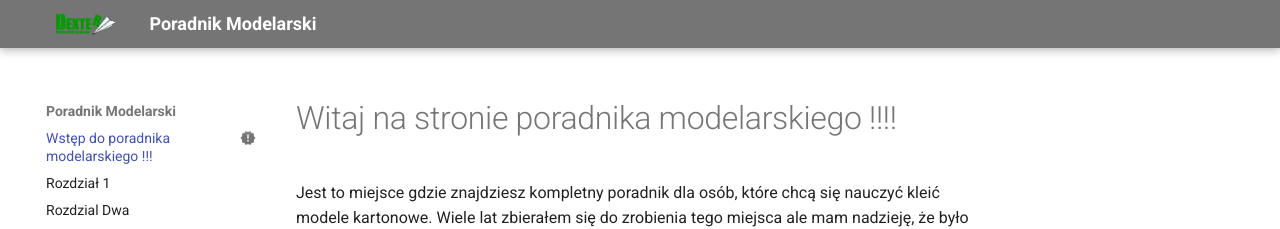
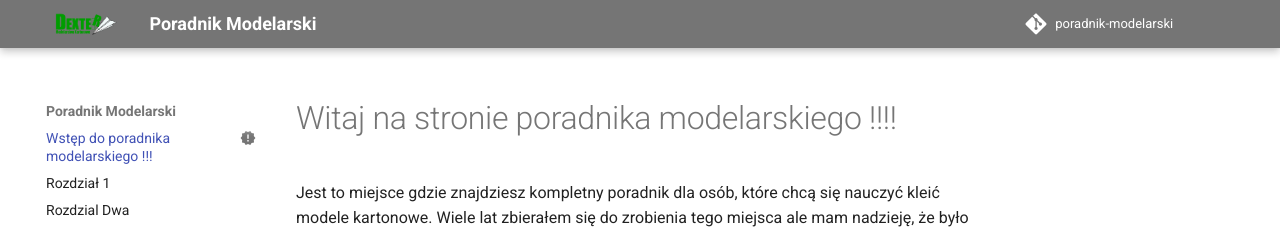
Before and after one commit to Laboratorium-Dextera/poradnik-modelarski, an MkDocs documentation site: the page built from docs/index.md, in a window 1280 px wide. Shown: the top 229 px of the page. Built offline with MkDocs 1.6.1 and Material for MkDocs 9.7.7, drawn with Linux system fonts in a browser that asks for light colours; plug-ins that fetch from the network failed and are left out; comment, search, counter and statistics services are not loaded.

Commit message:
Update mkdocs.yml

```diff
--- a/mkdocs.yml
+++ b/mkdocs.yml
@@ -1,4 +1,7 @@
 site_name: Poradnik Modelarski
+repo_url: https://github.com/Laboratorium-Dextera/poradnik-modelarski/
+repo_name: poradnik-modelarski
+edit_uri: edit/main/docs/
 theme:
   logo: ./assets/logo.png
   language: pl
@@ -7,6 +10,10 @@
     primary: grey
   features:
     - header.autohide
+  icon:
+    repo: fontawesome/brands/git-alt
+    edit: material/pencil
+    view: material/eye
 extra:
   consent:
     title: Polityka Bezpieczeństwa
@@ -23,6 +30,11 @@
       link: mailto:kontakt@papermodels.eu
 plugins:
   - privacy
+  - git-revision-date-localized:
+      enable_creation_date: true
+  - git-revision-date-localized:
+      type: date
+      enable_creation_date: true
 copyright: >
   Copyright &copy; 2024 - 2024 DexterLab
 markdown_extensions:
```
